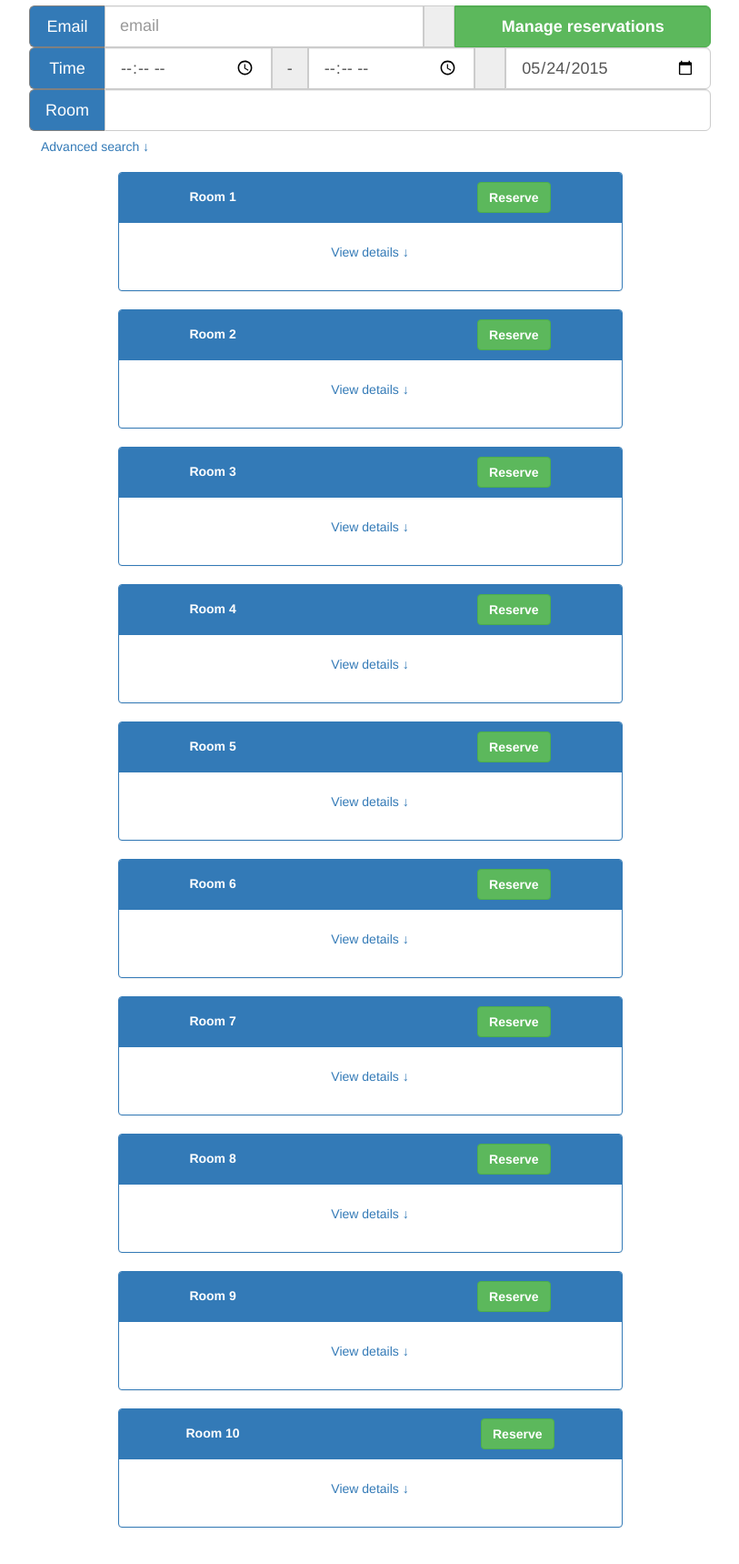
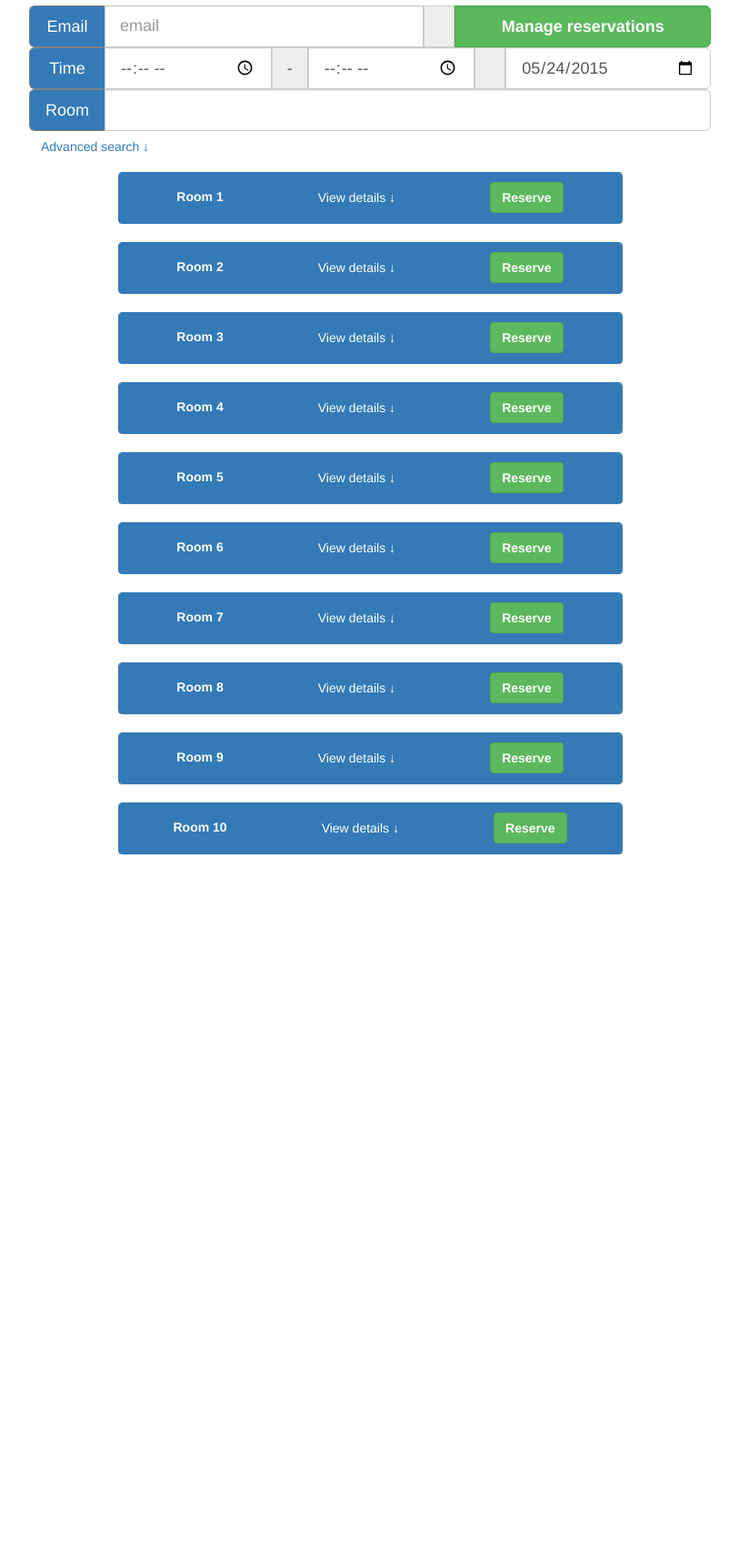
Before and after one commit to AIeq/Get-a-Room, a Django app: template media/templates/index.html in a window 1280 px wide. Shown: the part 136-1855 px from the top of the page at 91% size, without its empty margins (233-1046 px from the left). After the commit the page ends 1075 px from the top, so only its background shows below. Run offline with Django 3.2, Linux system fonts and the light colour scheme; the template is opened without the code that fills it: values that come from a table or form of the project are taken from there, others are empty; data comes from the database, SQL or seed files in the repository; parts of the project's set-up code (start-up, migrations or seed data) failed here and were passed over; some libraries are stand-ins or nearby versions.

Commit message:
updates layout

```diff
--- a/media/static/css/style.css
+++ b/media/static/css/style.css
@@ -52,3 +52,11 @@ td {
     background-color: grey;
     border-color: grey;
 }
+
+div.panel-body {
+	padding: 0;
+}
+
+div.panel-body .collapse {
+	padding: 15px;
+}
--- a/media/templates/searchform.html
+++ b/media/templates/searchform.html
@@ -3,7 +3,7 @@
 <input name="building" type="hidden" class="required form-control input-lg" placeholder="building" value="{{ building }}">
 <input name="reserve" type="hidden" class="required form-control input-lg" placeholder="reserve" value="">
   <div class="row">
-    <div class="col-md-8 col-md-offset-2">
+    <div class="col-md-8 col-xs-6 col-md-offset-2">
       <div class="input-group input-group-lg">
           <span class="input-group-addon label-info panel-info"><i class="fa fa-sign-out"></i><div style="width:50px" align="center">Email</div></span>
           <input name="email" type="email" class="required form-control input-lg" placeholder="email" value="{{ email|default_if_none:"" }}">
--- a/media/templates/searchresults.html
+++ b/media/templates/searchresults.html
@@ -4,10 +4,10 @@
 <div class="text-center  span4 collapse-group panel panel-primary">
     <div class="panel-heading">
     <b>Room {{ room.id }}</b>
-    <button type="" class="btn btn-success col-md-offset-6" onclick="reserve('{{ room.id }}')">Reserve</button>
+    <a class="btn col-md-offset-2" href="#" style="color:white">View details &darr;</a>
+    <button type="" class="btn btn-success col-md-offset-2" onclick="reserve('{{ room.id }}')">Reserve</button>
     </div>
     <div class="panel-body">
-      <p><a class="btn" href="#">View details &darr;</a></p>
       <div class="text-left collapse">
       <b>Free times:</b><br/>
       <table class = "reservations_tables" id="{{ room.id }}_reservations" border="1" align="center">
@@ -44,10 +44,10 @@
       {% endfor %}
       <img src="{{ room.picture }}">
       <b>Statistics:</b><br/>
-      <table style="width:280px; height:20px" align="center">
-      <caption style="text-align:center; color:black">Availability</caption>
+      <table style="width:220px; height:20px" align="center">
+      <caption style="text-align:center; color:black"><b>Availability</b></caption>
         <tr>
-          <td><b>+</b></td>
+          <td><b>Free&nbsp;</b></td>
           <td style="background-color: #0000b6"></td>
           <td style="background-color: #0119ff"></td>
           <td style="background-color: #0081ff"></td>
@@ -58,7 +58,7 @@
           <td style="background-color: #ff9400"></td>
           <td style="background-color: #ff3800"></td>
           <td style="background-color: #b60000"></td>
-          <td><b>-</b></td>
+          <td><b>&nbsp;Busy</b></td>
         </tr>
       </table><br/>
       <table id="{{ room.id }}_statistics" border="1" style="width:220px" align="center">
```
